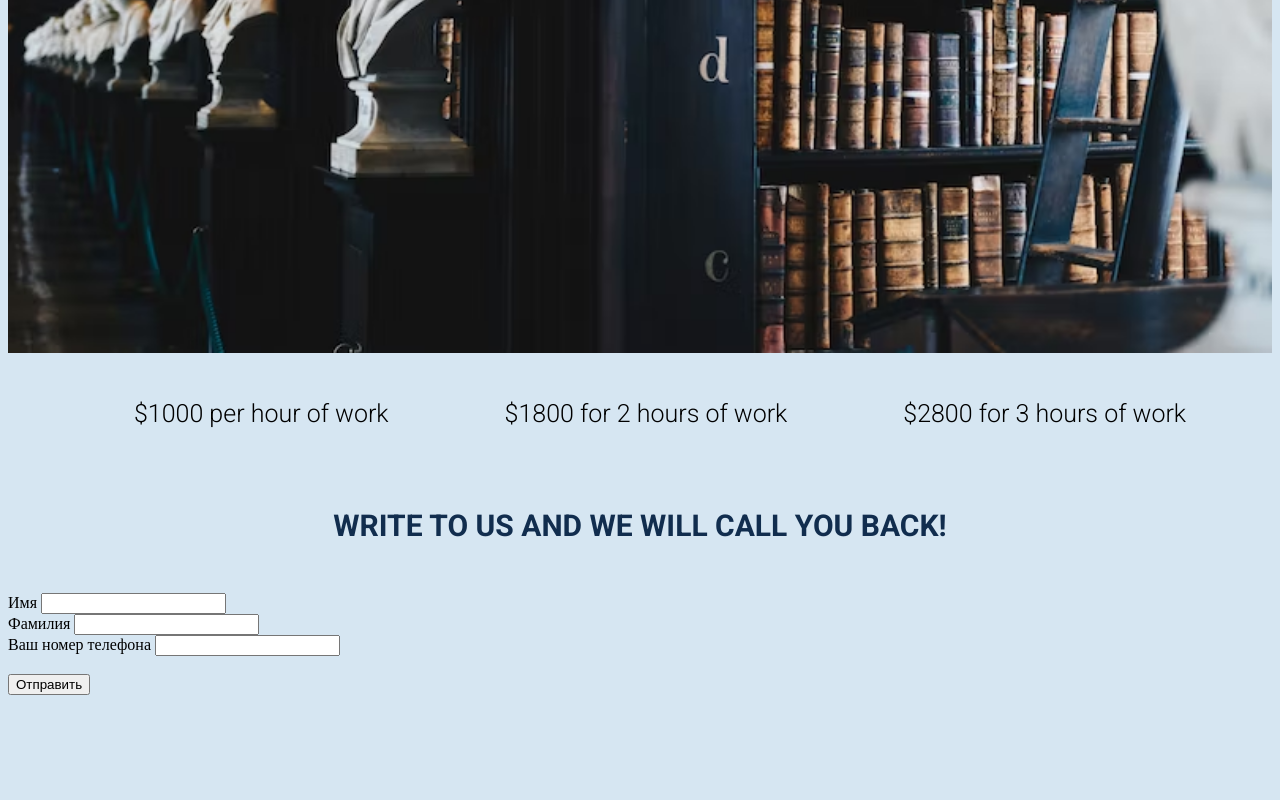
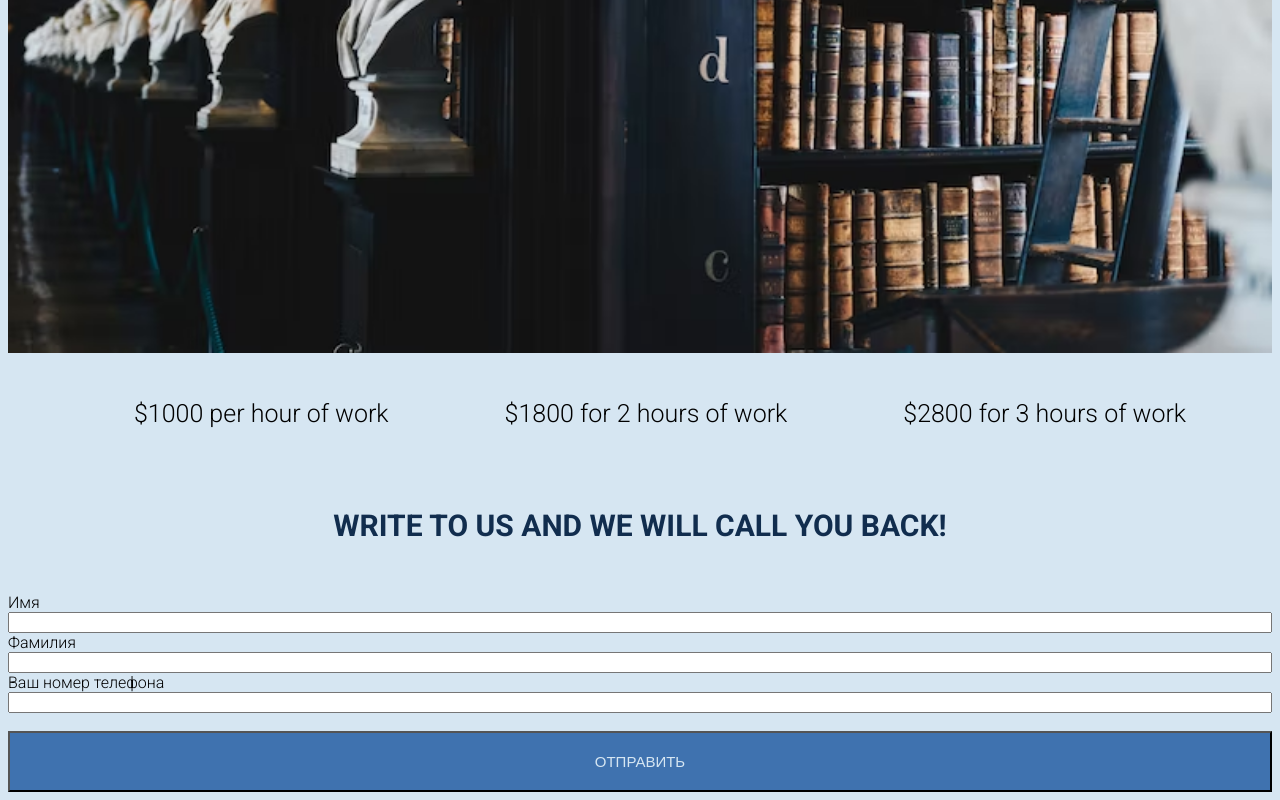
Before and after one commit to volinad86/HTML-CSS-AVOCAT, a plain HTML site: page index.html in a window 1280 px wide. Shown: the part 1955-2755 px from the top of the page. Before the commit the page ends 2658 px from the top, so only its background shows below. Drawn offline with Linux system fonts and the light colour scheme.

Commit message:
ADD styles futter

```diff
--- a/styles.css
+++ b/styles.css
@@ -68,3 +68,27 @@ body:hover{
     background-color: #384259;
     color: #d6e6f2;
 }
+.label{
+    display: flex;
+flex-direction: column;
+font-family: 'Roboto', sans-serif;
+}
+
+
+.btn{
+    display: flex;
+    justify-content: center;
+}
+
+button{
+    background-color: #3f72af;
+    color: #d6e6f2;
+    padding: 20px;
+    font-size: 15px;
+    text-transform: uppercase;
+    flex: 1;
+    cursor: help;
+}
+button:hover{
+    background-color: #384259;
+}
```
